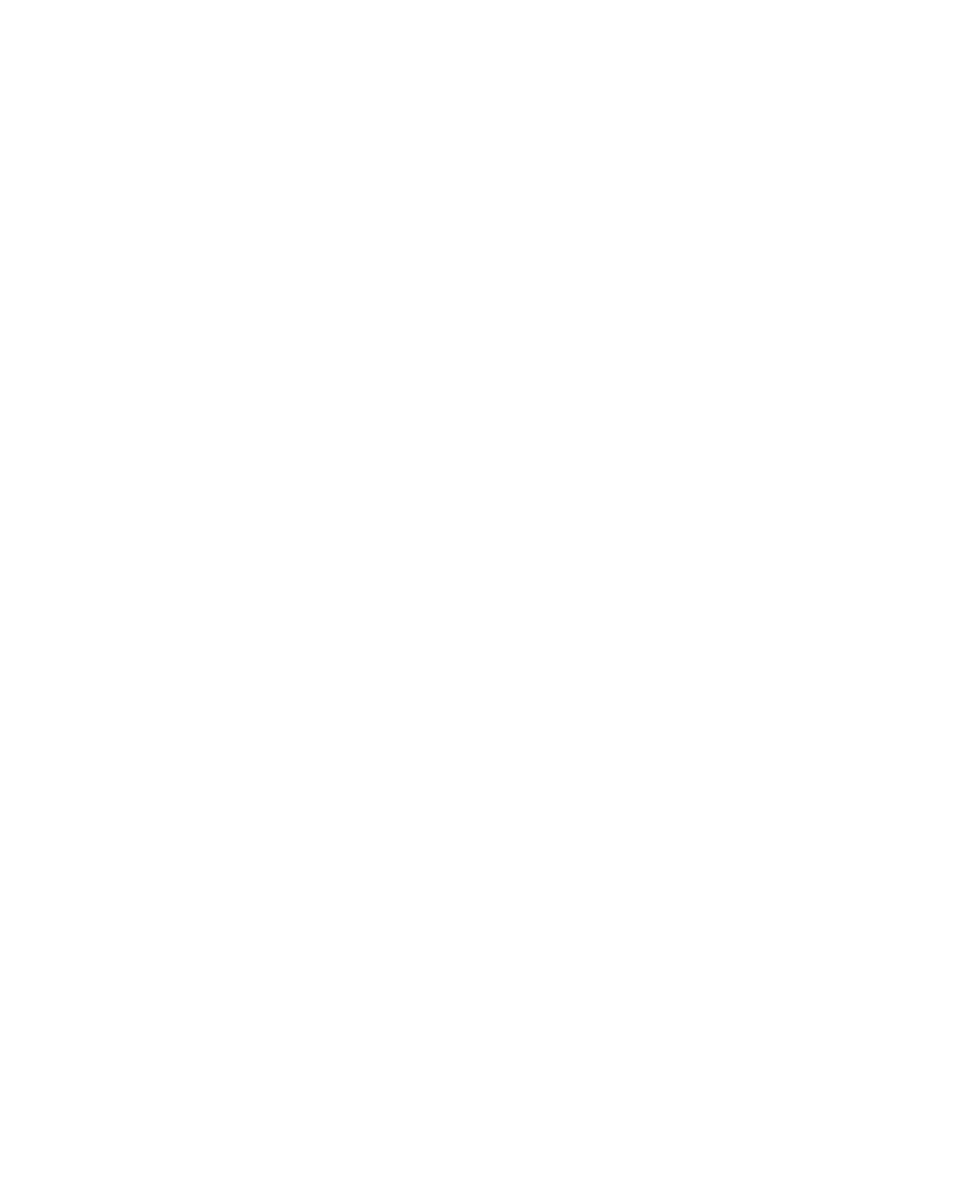
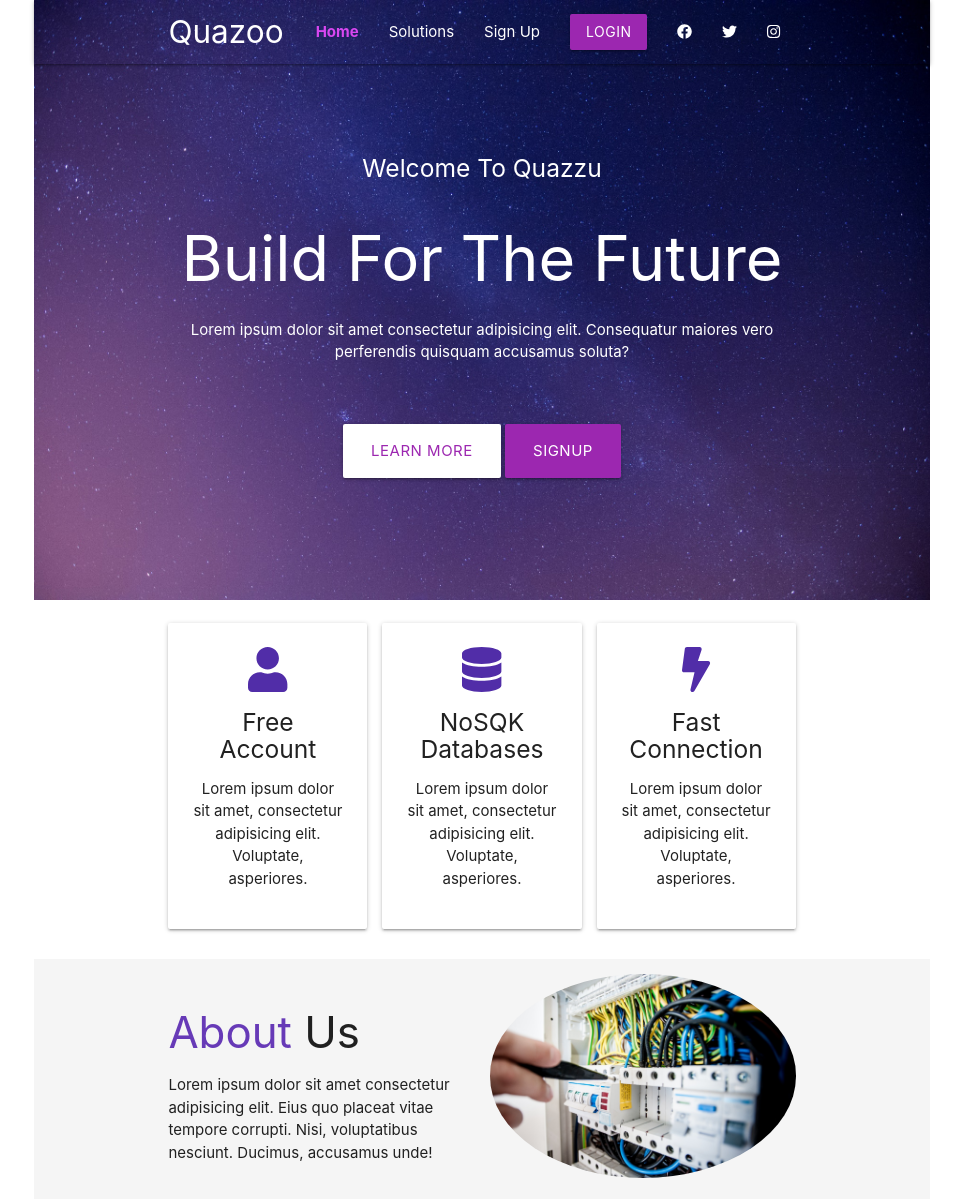
Before and after one commit to natank/bizland, a website built with webpack: page app/index.html in a window 1280 px wide. Shown: the whole page, without its empty margins (158-1121 px from the left). Before the commit the page ends 800 px from the top, so only its background shows below. Built offline with nearby package versions, Linux system fonts and the light colour scheme; files whose address does not match are found by name.

Commit message:
Completed the showCase, about and icons sections

```diff
--- /dev/null
+++ b/app/assets/scripts/fontAwesomeSetup.js
@@ -0,0 +1,8 @@
+import { library, dom } from '@fortawesome/fontawesome-svg-core';
+import { fas } from '@fortawesome/free-solid-svg-icons';
+import { far } from '@fortawesome/free-regular-svg-icons';
+import { fab } from '@fortawesome/free-brands-svg-icons';
+
+library.add(fas, far, fab);
+
+dom.i2svg();
--- /dev/null
+++ b/app/assets/scripts/materializeSetup.js
@@ -0,0 +1,4 @@
+document.addEventListener('DOMContentLoaded', function() {
+  var elems = document.querySelectorAll('.sidenav');
+  var instances = M.Sidenav.init(elems);
+});
--- /dev/null
+++ b/app/assets/styles/_about.scss
@@ -0,0 +1,17 @@
+.about {
+  .container {
+    display: grid;
+    grid-gap: 1rem;
+    grid-template-columns: repeat(2, 1fr);
+    align-items: center;
+    picture {
+      text-align: center;
+    }
+    @include atSmall {
+      grid-template-columns: 100%;
+      img {
+        width: 70%;
+      }
+    }
+  }
+}
--- /dev/null
+++ b/app/assets/styles/_base.scss
@@ -0,0 +1,3 @@
+body>.container {
+
+}
--- /dev/null
+++ b/app/assets/styles/_icons.scss
@@ -0,0 +1,11 @@
+.icons {
+  .container {
+    display: grid;
+    grid-template-columns: repeat(3, 1fr);
+
+    grid-gap: 1rem;
+    @include atSmall {
+      grid-template-columns: 100%;
+    }
+  }
+}
--- /dev/null
+++ b/app/assets/styles/_main-header.scss
@@ -0,0 +1,7 @@
+.main-header {
+  background: url('../img/background.jpg');
+  background-size: cover;
+  background-position: center;
+  min-height: 600px;
+  color: #fff;
+}
--- /dev/null
+++ b/app/assets/styles/_mixins.scss
@@ -0,0 +1,20 @@
+@mixin atSmall {
+  @media (max-width: 600px) {
+    @content;
+  }
+}
+@mixin atMedium {
+  @media (max-width: 992px) {
+    @content;
+  }
+}
+@mixin atLarge {
+  @media (min-width: 993px) {
+    @content;
+  }
+}
+@mixin atXlarge {
+  @media (min-width: 1200px) {
+    @content;
+  }
+}
--- /dev/null
+++ b/app/assets/styles/_showcase.scss
@@ -0,0 +1,4 @@
+.showcase {
+  padding-top: 5rem;
+  text-align: center;
+}
--- /dev/null
+++ b/app/assets/styles/main.scss
@@ -0,0 +1,19 @@
+@import url('https://fonts.googleapis.com/css?family=Josefin+Sans:300,400,400i|Nunito:300,300i');
+@import 'materialize-css/sass/materialize.scss';
+@import './_mixins';
+@import './_main-header';
+@import './_showcase';
+@import './_icons';
+@import './_about';
+
+.active-link {
+  color: #d847f1;
+  font-weight: bold;
+}
+
+.container--wide-on-medium-and-up {
+  width: 100%;
+  @include atLarge {
+    width: 70%;
+  }
+}
--- a/app/index.html
+++ b/app/index.html
@@ -1,21 +1,143 @@
 <!DOCTYPE html>
 <html lang="en">
-    <head>
-        <meta charset="UTF-8">
-        <meta name="viewport" content="width=device-width, initial-scale=1.0">
-        <meta http-equiv="X-UA-Compatible" content="ie=edge">
+  <head>
+    <meta charset="UTF-8" />
+    <meta name="viewport" content="width=device-width, initial-scale=1.0" />
+    <meta http-equiv="X-UA-Compatible" content="ie=edge" />
 
-        <link href="https://fonts.googleapis.com/css?family=Josefin+Sans:300,400,400i|Nunito:300,300i" rel="stylesheet">
-        <!-- build:css styles.css -->
-        <link rel="stylesheet" type="text/css" href="styles.css">
-        <!-- endbuild -->
-        <link rel="shortcut icon" type="image/png" href="img/favicon.png">
+    <link rel="shortcut icon" type="image/png" href="img/favicon.png" />
 
-        <title>Quazoo</title>
-    </head>
+    <title>Quazoo</title>
+  </head>
 
-    <body class="container">
-
-        <script src="scripts/main.js"></script>
-    </body>
+  <body class="container container--wide-on-medium-and-up">
+    <!-- Header -->
+    <header class="main-header">
+      <nav class="transparent">
+        <div class="container">
+          <div class="nav-wrapper">
+            <a href="#" class="brand-logo">Quazoo</a>
+            <a href="#" data-target="mobile-nav" class="sidenav-trigger">
+              <i class="fa fa-bars"></i>
+            </a>
+            <ul class="right hide-on-med-and-down">
+              <li><a class="active-link" href="index.html">Home</a></li>
+              <li><a href="Solutions.html">Solutions</a></li>
+              <li><a href="signup.html">Sign Up</a></li>
+              <li><a class="btn purple">Login</a></li>
+              <li>
+                <a href="https://facebook.com"
+                  ><i class="fab fa-facebook"></i>
+                </a>
+              </li>
+              <li>
+                <a href="https://twitter.com"
+                  ><i class="fab fa-twitter"></i>
+                </a>
+              </li>
+              <li>
+                <a href="https://instagram.com"
+                  ><i class="fab fa-instagram"></i>
+                </a>
+              </li>
+            </ul>
+          </div>
+        </div>
+      </nav>
+      <ul class="sidenav" id="mobile-nav">
+        <h4 class="purple-text text-darken-4 center">Quazoo</h4>
+        <li>
+          <div class="divider"></div>
+        </li>
+        <li>
+          <a href="index.html"
+            ><i class="fa fa-home grey-text text-darken-4"></i> Home</a
+          >
+        </li>
+        <li>
+          <a href="solutions.html"
+            ><i class="fa fa-cog grey-text text-darken-4"></i> Solutions</a
+          >
+        </li>
+        <li>
+          <a href="signup.html"
+            ><i class="fa fa-users grey-text text-darken-4"></i> Sign Up</a
+          >
+        </li>
+        <li>
+          <div class="divider"></div>
+        </li>
+        <li>
+          <a href="#" class="btn purple">Login</a>
+        </li>
+      </ul>
+      <!-- Showcase -->
+      <div class="showcase container">
+        <h5>Welcome To Quazzu</h5>
+        <h1>Build For The Future</h1>
+        <p>
+          Lorem ipsum dolor sit amet consectetur adipisicing elit. Consequatur
+          maiores vero perferendis quisquam accusamus soluta?
+        </p>
+        <br /><br />
+        <div class="showcase__links">
+          <a href="solutions.html" class="btn btn-large white purple-text"
+            >Learn More</a
+          >
+          <a href="signup.html" class="btn btn-large purple white-text"
+            >Signup</a
+          >
+        </div>
+      </div>
+    </header>
+    <!-- Section Icon Boxes -->
+    <section class="section icons center">
+      <div class="container">
+        <div class="card-panel hoverable">
+          <i class="fa fa-user fa-3x deep-purple-text text-darken-2"></i>
+          <h5 class="grey-text text-darken-4">Free Account</h5>
+          <p>
+            Lorem ipsum dolor sit amet, consectetur adipisicing elit. Voluptate,
+            asperiores.
+          </p>
+        </div>
+        <div class="card-panel hoverable">
+          <i class="fa fa-database fa-3x deep-purple-text text-darken-2"></i>
+          <h5 class="grey-text text-darken-4">NoSQK Databases</h5>
+          <p>
+            Lorem ipsum dolor sit amet, consectetur adipisicing elit. Voluptate,
+            asperiores.
+          </p>
+        </div>
+        <div class="card-panel hoverable">
+          <i class="fa fa-bolt fa-3x deep-purple-text text-darken-2"></i>
+          <h5 class="grey-text text-darken-4">Fast Connection</h5>
+          <p>
+            Lorem ipsum dolor sit amet, consectetur adipisicing elit. Voluptate,
+            asperiores.
+          </p>
+        </div>
+      </div>
+    </section>
+    <!-- Section: About -->
+    <section class="section about grey lighten-4">
+      <div class="container">
+        <div>
+          <h3><span class="deep-purple-text text-darekn-1">About </span>Us</h3>
+          <p>
+            Lorem ipsum dolor sit amet consectetur adipisicing elit. Eius quo
+            placeat vitae tempore corrupti. Nisi, voluptatibus nesciunt.
+            Ducimus, accusamus unde!
+          </p>
+        </div>
+        <picture>
+          <img
+            src="./assets/img/tech.jpg"
+            class="circle responsive-img"
+            alt="tech image"
+          />
+        </picture>
+      </div>
+    </section>
+  </body>
 </html>
--- a/config/webpack.config.js
+++ b/config/webpack.config.js
@@ -5,9 +5,9 @@ const HtmlWebpackPlugin = require('html-webpack-plugin');
 const BrowserSyncPlugin = require('browser-sync-webpack-plugin');
 
 module.exports = {
-  entry: './js/main.js',
+  mode: 'development',
+  entry: './app/assets/scripts/main.js',
   devServer: {
-    open: true,
     contentBase: path.join(__dirname, 'dist'),
     overlay: true,
     port: 3100
@@ -58,6 +58,10 @@ module.exports = {
             }
           }
         ]
+      },
+      {
+        test: /\.(woff|woff2|eot|ttf|otf)$/,
+        use: ['file-loader']
       }
     ]
   },
@@ -67,7 +71,7 @@ module.exports = {
     }),
     new CleanWebpackPlugin(),
     new HtmlWebpackPlugin({
-      template: 'index.html'
+      template: './app/index.html'
     }),
     new BrowserSyncPlugin({
       // browse to http://localhost:3000/ during development,
@@ -76,7 +80,7 @@ module.exports = {
       port: 3000,
       proxy: 'http://localhost:3100/',
       injectCss: true,
-      reload: false
+      reload: true
     })
   ],
   output: {
--- a/package.json
+++ b/package.json
@@ -5,7 +5,7 @@
   "main": "index.js",
   "scripts": {
     "start:dev": "webpack-dev-server --config=config/webpack.config.js",
-    "start:build": "webpack --config=config/webpack.config.js --watch"
+    "start:build": "webpack --config=config/webpack.config.js"
   },
   "repository": {
     "type": "git",
```
Also changed, not shown: app/assets/scripts/main.js (+4 -3 lines), app/assets/styles/main.css (deleted), 1 other file.
